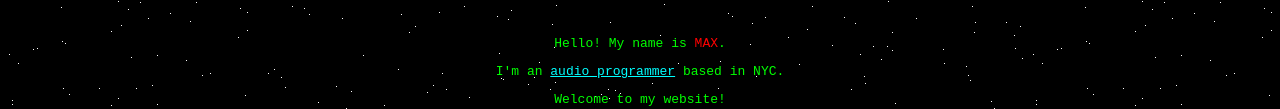
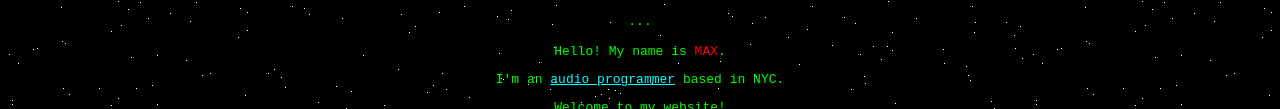
Before and after one commit to ellapollack/ellapollack.github.io, a plain HTML site: page index.html in a window 1280 px wide. Shown: the part 303-412 px from the top of the page. Drawn offline with Linux system fonts and the light colour scheme.

Commit message:
ellipsis

```diff
--- a/index.html
+++ b/index.html
@@ -55,7 +55,9 @@
 
 <body>
 <img src="https://www.gravatar.com/avatar/225bbca2f53c7b925abcc8b22d5b5d0f?s=320" />
-<pre style="margin-top:2.666666666em;">Hello! My name is <span style="color:red;">MAX</span>.</pre>
+<pre>...
+
+Hello! My name is <span style="color:red;">MAX</span>.</pre>
 <pre>I'm an <a href="https://maxis.cool/cv">audio programmer</a> based in NYC.</pre>
 <pre>Welcome to my website!</pre>
 <pre class="arrow">&darr;</pre>
```
